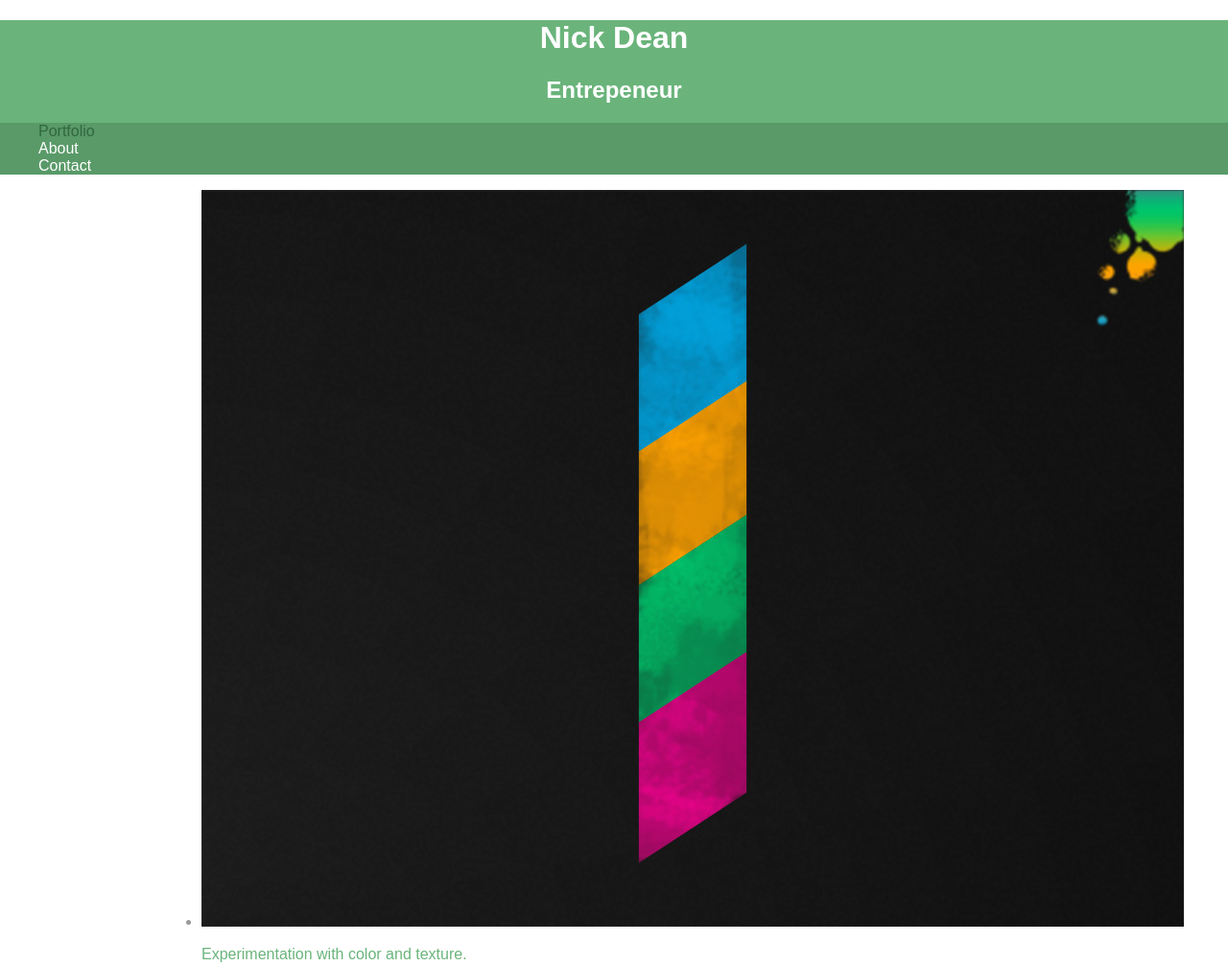
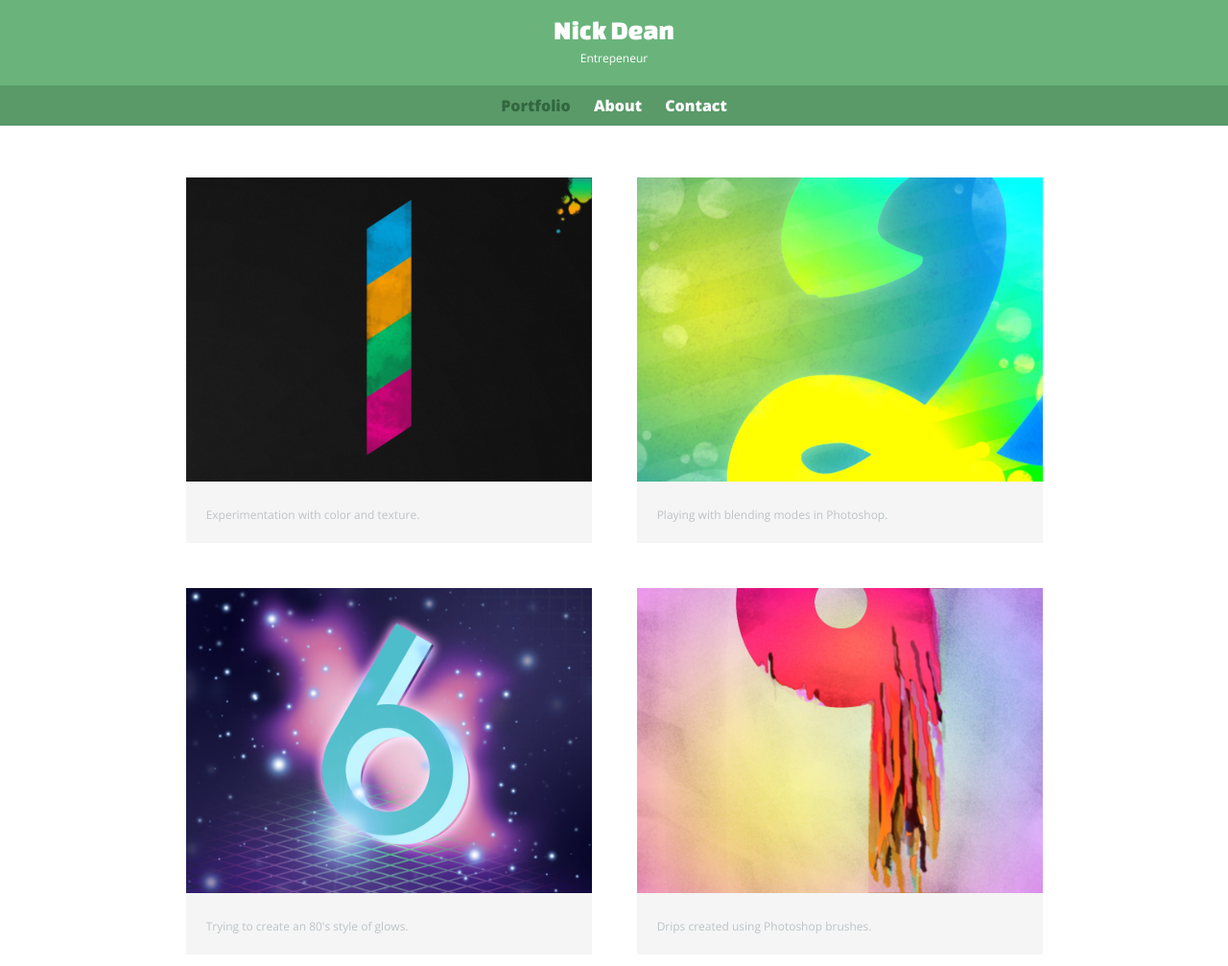
Before and after one commit to KliCk5000/website-development, a plain HTML site: page index.html in a window 1280 px wide. Shown: the top 1007 px of the page at 96% size. Drawn offline with nearby package versions, Linux system fonts and the light colour scheme.

Commit message:
Updated for new lesson

```diff
--- a/css/main.css
+++ b/css/main.css
@@ -1,6 +1,10 @@
 /**********************************
 GENERAL
 ***********************************/
+
+body {
+  font-family: 'Open Sans', sans-serif;
+}
 
 #wrapper {
   max-width: 940px;
@@ -12,18 +16,115 @@ a {
   text-decoration: none;
 }
 
+img {
+  max-width: 100%;
+}
+
 
 
 /**********************************
 HEADING
 ***********************************/
 
+header {
+  float: left;
+  margin: 0 0 30px 0;
+  padding: 5px 0 0 0;
+  width: 100%;
+}
+
 #logo {
   text-align: center;
   margin: 0;
 }
 
+h1 {
+  font-family: 'Changa One', sans-serif;
+  margin: 15px 0;
+  font-size: 1.75em;
+  font-weight: normal;
+  line-height: 0.8em;
+}
 
+h2 {
+  font-size: 0.75em;
+  margin: -5px 0 0;
+  font-weight: normal;
+}
+
+
+
+/**********************************
+NAVIGATION
+***********************************/
+
+nav {
+  text-align: center;
+  padding: 10px 0;
+  margin: 20px 0 0;
+}
+
+nav ul {
+  list-style: none;
+  margin: 0 10px;
+  padding: 0;
+}
+
+nav li {
+  display: inline-block;
+}
+
+nav a {
+  font-weight: 800;
+  padding: 15px 10px;
+}
+
+
+
+/**********************************
+FOOTER
+***********************************/
+
+footer {
+  font-size: 0.75em;
+  text-align: center;
+  clear: both;
+  padding-top: 50px;
+  color: #ccc;
+}
+
+.social-icon {
+  width: 20px;
+  height: 20px;
+  margin: 0 5px;
+}
+
+
+
+/**********************************
+PAGE: PORTFOLIO
+***********************************/
+
+#gallery {
+  margin: 0;
+  padding: 0;
+  list-style: none;
+}
+
+#gallery li {
+  float: left;
+  width: 45%;
+  margin: 2.5%;
+  background-color: #f5f5f5;
+  color: #bdc3c7;
+}
+
+#gallery li a p {
+  margin: 0;
+  padding: 5%;
+  font-size: 0.75em;
+  color: #bdc3c7;
+}
 
 /**********************************
 COLORS
--- a/index.html
+++ b/index.html
@@ -23,7 +23,7 @@
     </header>
     <div id="wrapper">
       <section>
-        <ul>
+        <ul id="gallery">
           <li>
             <a href="img/numbers-01.jpg">
               <img src="img/numbers-01.jpg" alt="">
@@ -57,8 +57,8 @@
         </ul>
       </section>
       <footer>
-        <a href="http://twitter.com/klick5000"><img src="img/twitter-wrap.png" alt="Twitter Logo"></a>
-        <a href="http://facebook.com/klick5000"><img src="img/facebook-wrap.png" alt="Facebook Logo"></a>
+        <a href="http://twitter.com/klick5000"><img src="img/twitter-wrap.png" alt="Twitter Logo" class="social-icon"></a>
+        <a href="http://facebook.com/klick5000"><img src="img/facebook-wrap.png" alt="Facebook Logo" class="social-icon"></a>
         <p>&copy; 2016 Nick Dean.</p>
       </footer>
       </div>
```
